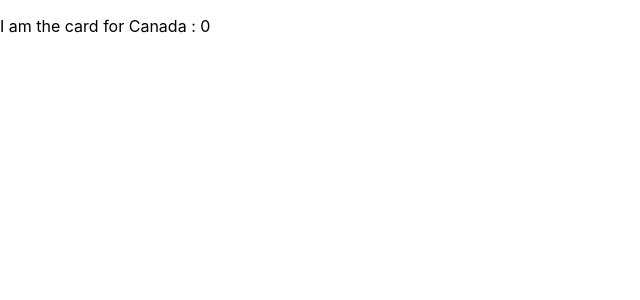
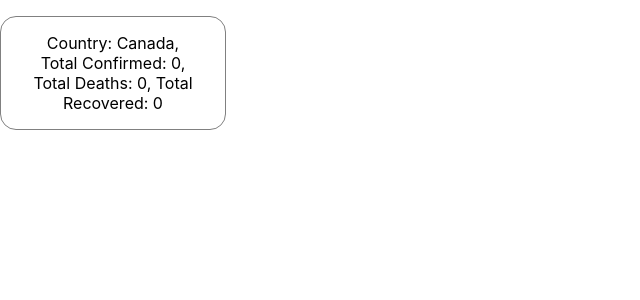
Before and after one commit to vehikl-morning-mob/corona-api, a React (Create React App) app: page / in a window 1280 px wide. Shown: the top 300 px of the page, without its empty margins (0-640 px from the left). Built offline with nearby package versions, Linux system fonts and the light colour scheme; no server answers.

Commit message:
Display total deaths and total recovered

```diff
--- a/src/Components/Card.tsx
+++ b/src/Components/Card.tsx
@@ -1,21 +1,42 @@
 import React, {useEffect, useState} from 'react';
 import CoronaApi from "../Api/CoronaApi";
+import {ICountry} from "../types/CovidAPI";
+
+const cardStyle = {
+    padding: "1rem 2rem",
+    border: "1px solid gray",
+    borderRadius: "1rem",
+    maxWidth: "10rem",
+    textAlign: "center" as "center"
+};
 
 interface ICardProps {
     countryName: string;
 }
 
+
+
+const initialStatistics: ICountry = {
+    Country: '',
+    NewConfirmed: 0,
+    NewDeaths: 0,
+    NewRecovered: 0,
+    TotalConfirmed: 0,
+    TotalDeaths: 0,
+    TotalRecovered: 0,
+};
+
 const Card: React.FC<ICardProps> = ({countryName}) => {
-    const [numberOfCases, setNumberOfCases] = useState(0);
+    const [statistics, setStatistics] = useState<ICountry>(initialStatistics);
 
     useEffect(() => {
         CoronaApi.getResultsForCountry(countryName).then((result) => {
-            setNumberOfCases(result.TotalConfirmed);
+            setStatistics({...result});
         })
     }, [])
 
     return (
-        <p>I am the card for {countryName} : {numberOfCases}</p>
+        <p style={cardStyle}>Country: {countryName}, Total Confirmed: {statistics.TotalConfirmed}, Total Deaths: {statistics.TotalDeaths}, Total Recovered: {statistics.TotalRecovered}</p>
     )
 };
 
--- a/src/types/CovidAPI/ICountry.ts
+++ b/src/types/CovidAPI/ICountry.ts
@@ -1,5 +1,3 @@
-import {IStats} from "./IStats";
-
-export interface ICountry extends IStats {
+export interface ICountry extends ICountry {
     Country: string;
 }
--- a/src/types/CovidAPI/IStats.ts
+++ b/src/types/CovidAPI/IStats.ts
@@ -1,4 +1,4 @@
-export interface IStats {
+export interface ICountry {
     NewConfirmed: number;
     NewDeaths: number;
     NewRecovered: number;
--- a/src/types/CovidAPI/ISummary.ts
+++ b/src/types/CovidAPI/ISummary.ts
@@ -1,8 +1,8 @@
 import {ICountry} from "./ICountry";
-import {IStats} from "./IStats";
+import {ICountry} from "./IStats";
 
 export interface ISummary {
     Countries: ICountry[],
     Date: String,
-    Global: IStats
+    Global: ICountry
 }
```
Also changed, not shown: 1 other file (tests, documents, lock files or other folders).
